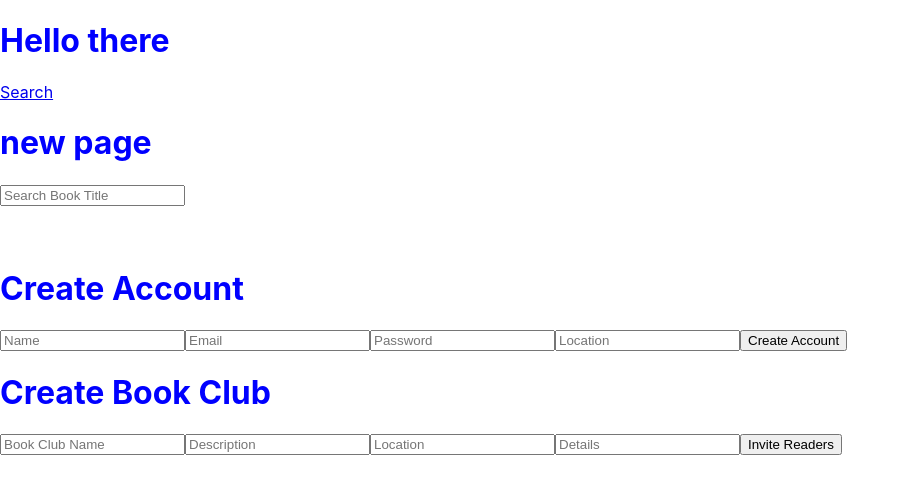
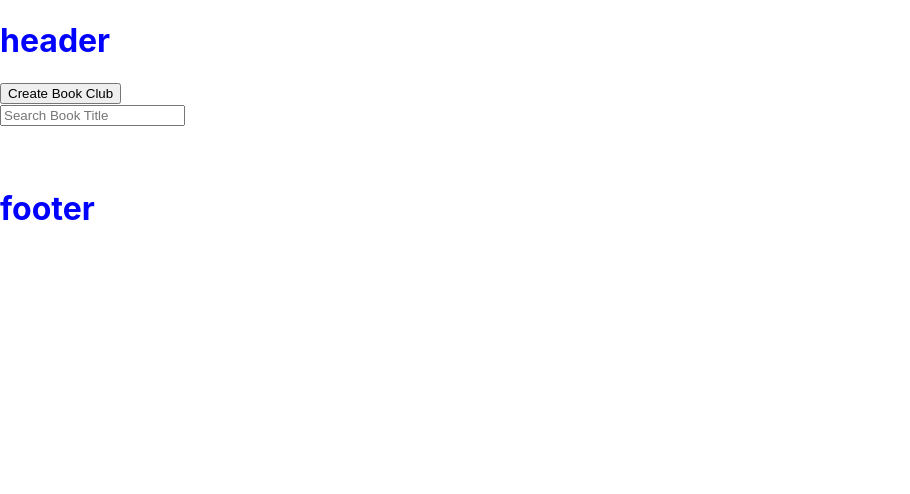
Before and after one commit to unachoza/Book-Clubs, a React (Create React App) app in the folder client/: page / in a window 1280 px wide. Shown: the top 494 px of the page, without its empty margins (0-910 px from the left). Built offline with nearby package versions, Linux system fonts and the light colour scheme.

Commit message:
switch and links working

```diff
--- a/client/src/App.js
+++ b/client/src/App.js
@@ -3,27 +3,23 @@ import './App.css';
 import Search from './components/Search'
 import CreateAccount from './components/CreateAccount';
 import CreateBookClub from './components/CreateBookClub'
-import{BrowserRouter, Link, Route } from 'react-router-dom'
+import {Switch, Route, Link } from 'react-router-dom'
 
 
 class App extends Component {
   render() {
     return (
-      <BrowserRouter>
       <div>
-      <h1>Hello there</h1>
+        <h1>header</h1>
+        <Link to="/createBookClub"><button>Create Book Club</button></Link>
+        <Switch>
+          <Route path="/createBookClub" component={CreateBookClub}/>
+          <Route path="/" component={Search} />
+        </Switch>
 
-        <Link to='/Search'>Search</Link>
-        <Route path='/' exact strict render={ () => {
-                    return(<h1>new page</h1>)
-                    }
-                }/>
+        <h1>footer</h1>
+      </div>
 
-      <Search/>
-      <CreateAccount/>
-      <CreateBookClub/>
-      </div>
-      </BrowserRouter>
     );
   }
 }
--- a/client/src/index.js
+++ b/client/src/index.js
@@ -1,11 +1,11 @@
 import React from 'react';
 import ReactDOM from 'react-dom';
-import{BrowserRouter, Link, Route } from 'react-router-dom'
+import {BrowserRouter as Router} from 'react-router-dom'
 import './index.css';
 import App from './App';
 import * as serviceWorker from './serviceWorker';
 
-ReactDOM.render(<App />, document.getElementById('root'));
+ReactDOM.render(<Router><App /></Router>, document.getElementById('root'));
 
 // If you want your app to work offline and load faster, you can change
 // unregister() to register() below. Note this comes with some pitfalls.
```
